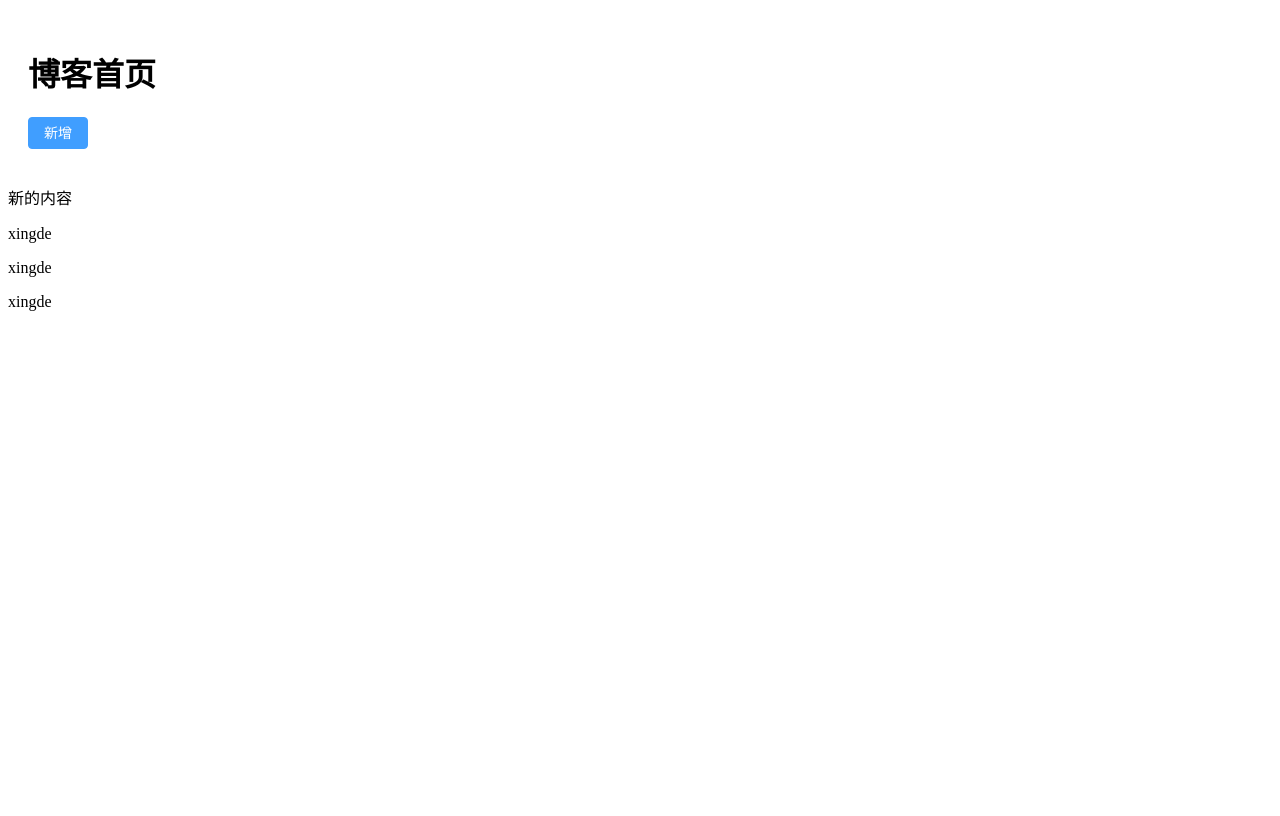
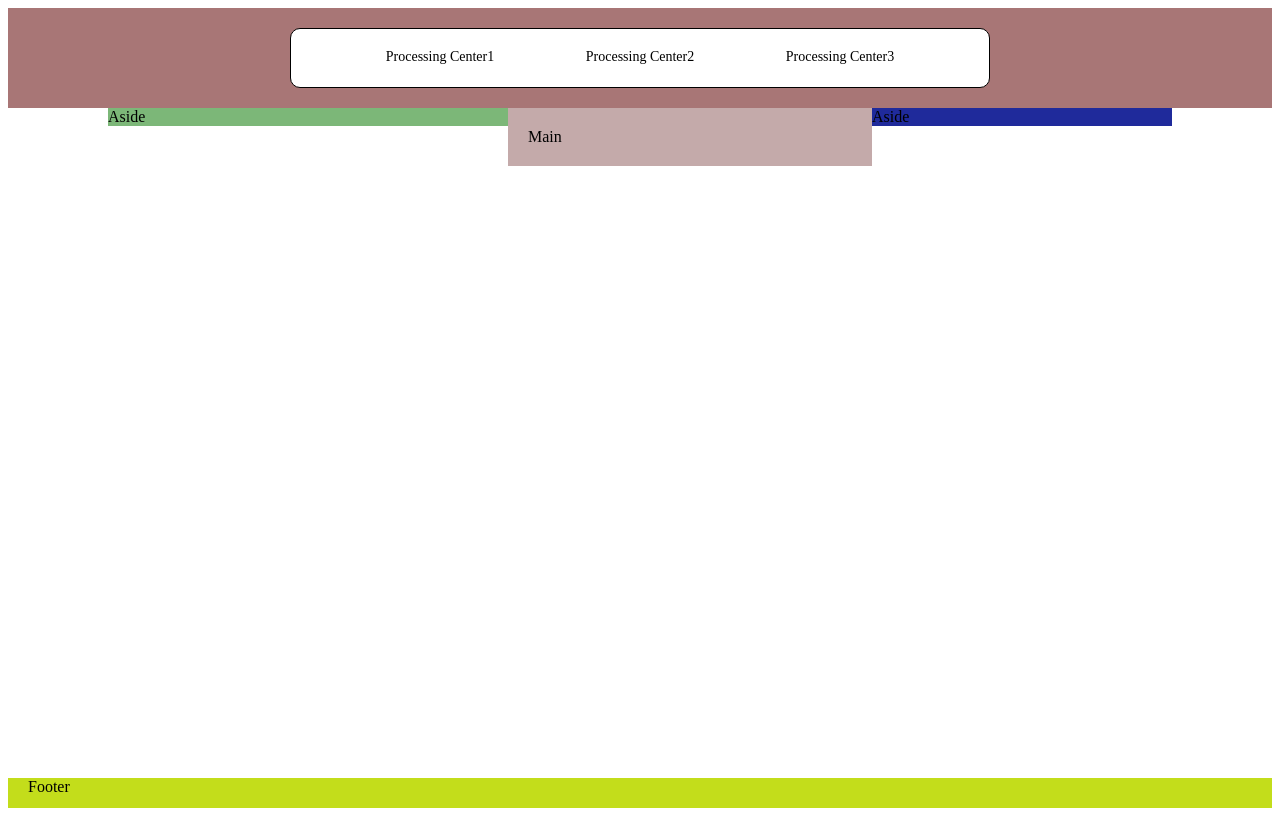
Before and after one commit to aomanxiaozi/myblog, a Vue app: page /BlogHome in a window 1280 px wide. Built offline with nearby package versions, Linux system fonts and the light colour scheme.

Commit message:
blogHome

```diff
--- a/src/components/BlogHome.vue
+++ b/src/components/BlogHome.vue
@@ -1,22 +1,86 @@
 <template>
     <div class="blog-home">
-        <h1>博客首页</h1>
-        <el-button type="primary">新增</el-button>
-    </div>
-    <div>
-        <p>新的内容</p>
-        <p>xingde</p>
-        <p>xingde</p>
-        <p>xingde</p>
+    <el-container>
+    <el-header class="header">
+            <el-menu
+        :default-active="activeIndex2"
+        class="el-menu-demo"
+        mode="horizontal"
+        background-color="white"
+        text-color="black"
+        active-text-color="#ffd04b"
+        @select="handleSelect"
+    >
+        <el-menu-item index="1">Processing Center1</el-menu-item>
+        <el-menu-item index="2">Processing Center2</el-menu-item>
+        <el-menu-item index="3">Processing Center3</el-menu-item>
+        </el-menu>
+    </el-header>
+    <el-container >
+      <el-aside width="200px" class="aside-left">Aside</el-aside>
+      <el-main class="main">Main</el-main>
+      <el-aside width="200px" class="aside-right">Aside</el-aside>
+    </el-container>
+    <el-footer class="footer">Footer</el-footer>
+    </el-container>
     </div>
 </template>
+<script setup>
+import { ref } from 'vue';
 
-<script setup>
+const activeIndex = ref('1');
+
+
 </script>
 
 <style scoped>
 .blog-home {
+  display: flex;
+  flex-direction: column;
+  min-height: 100vh;
+}
+.header {
+    display: flex;
+    justify-content: center;
+
+    width: 100%;
+    height: 100px;
+    background-color: #a87676;
     padding: 20px;
 }
+.main {
+    width: 100%;
+    height: 100%;
+    background-color: #c4aaaa;
 
+}
+.aside-left {
+    margin-left: 100px;
+    width: 400px;
+    height: 100%;
+    background-color: #7cb778;
+}
+.aside-right {
+    margin-right: 100px;
+    width: 300px;
+    height: 100%;
+    background-color: #1f2a9b;
+}
+.footer {
+    width: 100%;
+    height: 30px;
+    background-color: #c3dd1b;
+}
+
+.el-menu-demo {
+    max-width: 100%;
+    border-radius: 10px;
+    border: 1px solid #000;
+    width: 700px;
+    display: flex;
+    justify-content: center;
+}
+.el-menu-demo .el-menu-item {
+    width: 200px;
+}
 </style>
--- a/src/components/home.vue
+++ b/src/components/home.vue
@@ -7,7 +7,11 @@
 <div class="element2">hello,this is a element2</div>
 <div class="element3">hello,this is a element3</div>
 <button @click="handleClick2">跳转three.js</button>
-<button @click="handleClick3" style="margin-top: 10px; font-size: 16px; padding: 10px 20px; border-radius: 5px; background-color: #007bff; color: #fff; border: none; cursor: pointer;">跳转home</button>
+<button @click="handleClick3" style="margin-top: 10px; font-size: 16px;
+padding: 10px 20px; border-radius: 5px;
+background-color: #007bff; color: #fff; border: none;
+cursor: pointer;">跳转home</button>
+
 </div>
 </template>
 <script setup>
```
Also changed, not shown: src/components/web1.vue (line endings or trailing spaces).
